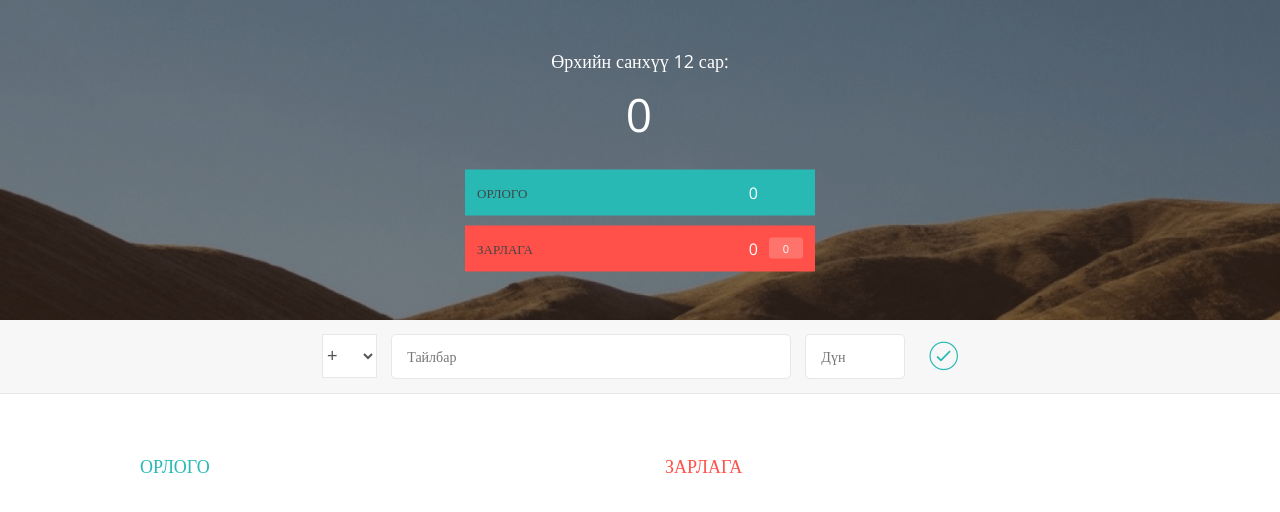
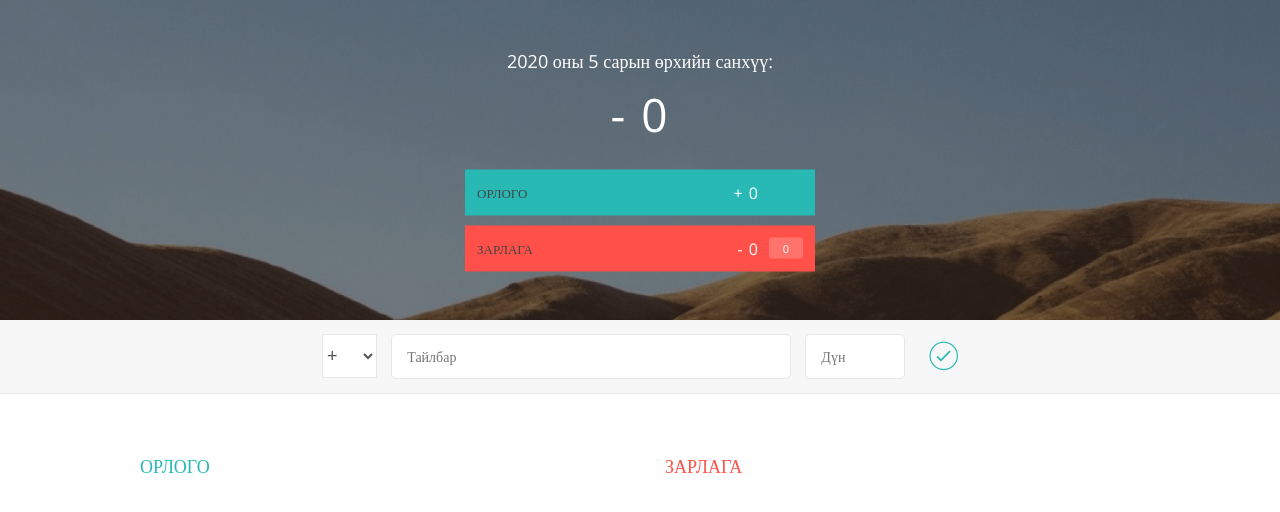
Before and after one commit to Baldka777/finance, a plain HTML site: page index.html in a window 1280 px wide. Drawn offline with nearby package versions, Linux system fonts and the light colour scheme.

Commit message:
mungiig myangataar formatlana

```diff
--- a/app.js
+++ b/app.js
@@ -12,14 +12,66 @@ var uiController = (function () {
     expenseLabel: ".budget__expenses--value",
     percentageLabel: ".budget__expenses--percentage",
     containerDiv: ".container",
+    expensePercentageLabel: ".item__percentage",
+    dateLabel: ".budget__title--month",
   };
+
+  var nodeListForeach = function (list, callback) {
+    for (var i = 0; i < list.length; i++) {
+      callback(list[i], i);
+    }
+  };
+
+  var formatMoney = function (too, type) {
+    too = "" + too;
+
+    var x = too.split("").reverse().join("");
+
+    var y = "";
+    var count = 1;
+
+    for (var i = 0; i < x.length; i++) {
+      y = y + x[i];
+
+      if (count % 3 === 0) y = y + ",";
+      count++;
+    }
+
+    var z = y.split("").reverse().join("");
+    console.log("4) too = " + z);
+
+    if (z[0] === ",") z = z.substr(1, z.length - 1);
+
+    if (type === "inc") z = "+ " + z;
+    else z = "- " + z;
+
+    return z;
+  };
+
   return {
+    displayDate: function () {
+      var unuudur = new Date();
+      document.querySelector(DOMstrings.dateLabel).textContent =
+        unuudur.getFullYear() + " оны " + unuudur.getMonth() + " сарын";
+    },
     getInput: function () {
       return {
         type: document.querySelector(DOMstrings.inputType).value,
         description: document.querySelector(DOMstrings.inputDescription).value,
         value: parseInt(document.querySelector(DOMstrings.inputValue).value),
       };
+    },
+
+    displayPercentages: function (allPercentages) {
+      // Зарлагийн NodeList-ийг олох
+      var elements = document.querySelectorAll(
+        DOMstrings.expensePercentageLabel
+      );
+
+      // Элемент болгоны хувьд зарлагын хувийг авч шивж оруулах.
+      nodeListForeach(elements, function (el, index) {
+        el.textContent = allPercentages[index];
+      });
     },
 
     getDOMstrings: function () {
@@ -46,11 +98,22 @@ var uiController = (function () {
     },
 
     tusviigUzuuleh: function (tusuv) {
-      document.querySelector(DOMstrings.tusuvLabel).textContent = tusuv.tusuv;
-      document.querySelector(DOMstrings.incomeLabel).textContent =
-        tusuv.totalInc;
-      document.querySelector(DOMstrings.expenseLabel).textContent =
-        tusuv.totalExp;
+      var type;
+      if (tusuv.tusuv > 0) type = "inc";
+      else type = "exp";
+
+      document.querySelector(DOMstrings.tusuvLabel).textContent = formatMoney(
+        tusuv.tusuv,
+        type
+      );
+      document.querySelector(DOMstrings.incomeLabel).textContent = formatMoney(
+        tusuv.totalInc,
+        "inc"
+      );
+      document.querySelector(DOMstrings.expenseLabel).textContent = formatMoney(
+        tusuv.totalExp,
+        "exp"
+      );
 
       if (tusuv.huvi !== 0) {
         document.querySelector(DOMstrings.percentageLabel).textContent =
@@ -81,7 +144,7 @@ var uiController = (function () {
       // Тэр html дотроо орлого, зарлагын утгуудыг REPLACE ашиглаж өөрчилнө.
       html = html.replace("%id%", item.id);
       html = html.replace("%DESCRIPTION%", item.description);
-      html = html.replace("%VALUE%", item.value);
+      html = html.replace("%VALUE%", formatMoney(item.value, type));
       // Бэлтгэсэн hmtl-ээ DOM-руу хийж өгнө.
       document.querySelector(list).insertAdjacentHTML("beforeend", html);
     },
@@ -101,6 +164,17 @@ var financeController = (function () {
     this.id = id;
     this.description = description;
     this.value = value;
+    this.percentage = -1;
+  };
+
+  Expense.prototype.calcPersentage = function (totalIncome) {
+    if (totalIncome > 0)
+      this.percentage = Math.round((this.value / totalIncome) * 100);
+    else this.percentage = 0;
+  };
+
+  Expense.prototype.getPrecentage = function () {
+    return this.percentage;
   };
 
   var calculateTotal = function (type) {
@@ -140,8 +214,25 @@ var financeController = (function () {
       data.tusuv = data.totals.inc - data.totals.exp;
 
       // Орлого зарлагын хувийг тооцоолно
+      if (data.totals.inc > 0)
         data.huvi = Math.round((data.totals.exp / data.totals.inc) * 100);
+      else data.huvi = 0;
     },
+
+    calculatePercentages: function () {
+      data.items.exp.forEach(function (el) {
+        el.calcPersentage(data.totals.inc);
+      });
+    },
+
+    getPercentages: function () {
+      var allPercentages = data.items.exp.map(function (el) {
+        return el.getPrecentage();
+      });
+
+      return allPercentages;
+    },
+
     tusviigAwah: function () {
       return {
         tusuv: data.tusuv,
@@ -204,6 +295,13 @@ var appController = (function (uiController, financeController) {
       // 3. Олж авсан өгөгдлүүдээ веб дээрээ тохирох хэсэгт нь гаргана.
       uiController.addListItem(item, input.type);
       uiController.clearFields();
+
+      // Төсвийг шинээр тооцоолоод дэлгэцэнд үзүүлнэ.
+      updateTusuv();
+    }
+  };
+
+  var updateTusuv = function () {
     // 4. Төсвийг тооцоолно.
     financeController.tusuvTootsooloh();
 
@@ -212,7 +310,15 @@ var appController = (function (uiController, financeController) {
 
     // 6. Төсвийн тооцоог дэлгэцэн дээр гаргана.
     uiController.tusviigUzuuleh(tusuv);
-    }
+
+    // 7. Элементүүдийн хувийг тооцоолно.
+    financeController.calculatePercentages();
+
+    // 8. Элементүүдийн хувийг хүлээж авна.
+    var allPercentages = financeController.getPercentages();
+
+    // 9. Эдгээр хувийг дэлгэцэнд гаргана.
+    uiController.displayPercentages(allPercentages);
   };
 
   var setupEventListeners = function () {
@@ -244,6 +350,8 @@ var appController = (function (uiController, financeController) {
           uiController.deleteListItem(id);
 
           // 3. Үлдэгдэл тооцоог шинэчилж харуулна.
+          // Төсвийг шинээр тооцоолоод дэлгэцэнд үзүүлнэ.
+          updateTusuv();
         }
       });
   };
@@ -251,6 +359,7 @@ var appController = (function (uiController, financeController) {
   return {
     init: function () {
       console.log("Application started...");
+      uiController.displayDate();
       uiController.tusviigUzuuleh({
         tusuv: 0,
         huvi: 0,
--- a/index.html
+++ b/index.html
@@ -19,7 +19,7 @@
     <div class="top">
       <div class="budget">
         <div class="budget__title">
-          Өрхийн санхүү <span class="budget__title--month">12 сар</span>:
+          <span class="budget__title--month"></span> өрхийн санхүү:
         </div>
 
         <div class="budget__value">+ 2,345.64</div>
@@ -66,7 +66,6 @@
 
         <div class="expenses">
           <h2 class="expenses__title">Зарлага</h2>
-
           <div class="expenses__list"></div>
         </div>
       </div>
```
Lines whose indentation alone changed are shown as unchanged.
